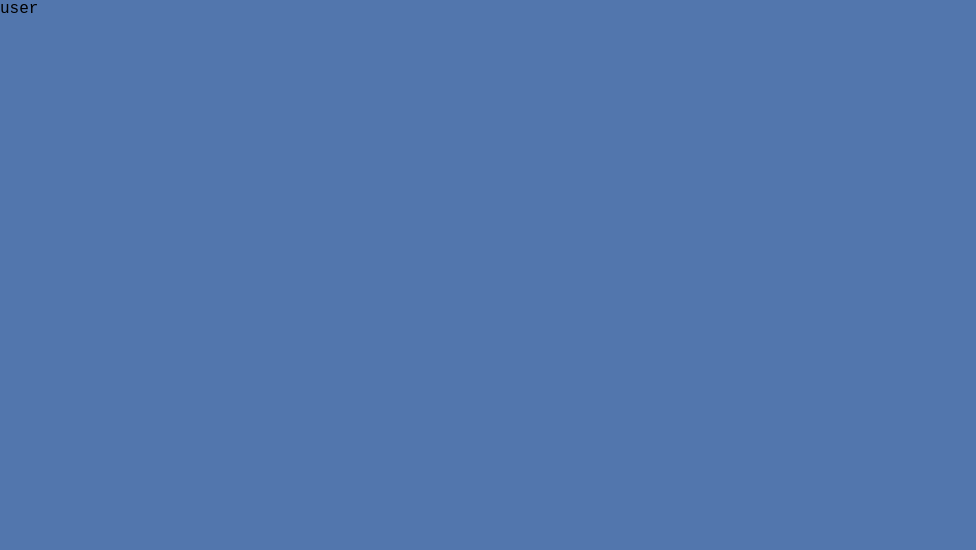
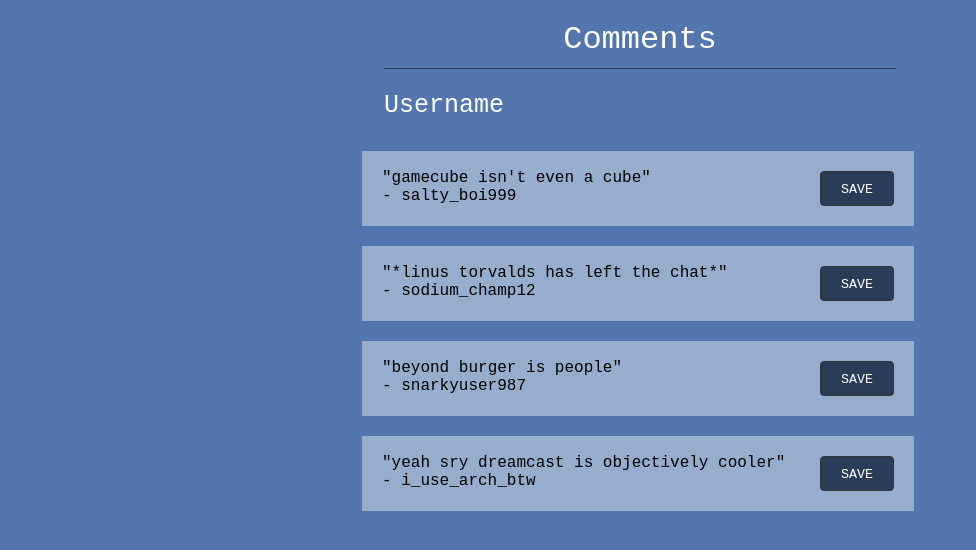
Before and after one commit to best-salitest-hacker-news-trolls/front-end, a React (Create React App) app in the folder saltinator/: page /user/1 in a window 1280 px wide. Shown: the top 550 px of the page, without its empty margins (0-976 px from the left). Built offline with nearby package versions, Linux system fonts and the light colour scheme.

Commit message:
Added user and saved componentes

```diff
--- a/saltinator/src/components/PrivateRoute.js
+++ b/saltinator/src/components/PrivateRoute.js
@@ -6,7 +6,7 @@ const PrivateRoute = ({ component: Component, ...rest }) => {
     <Route
       {...rest}
       render={props => {
-        if (localStorage.getItem("token")) {
+        if (localStorage.getItem("salty_token")) {
           return <Component {...props} />;
         } else {
           return <Redirect to="/login" />;
--- a/saltinator/src/components/leaderboard/LeaderCard.js
+++ b/saltinator/src/components/leaderboard/LeaderCard.js
@@ -1,5 +1,6 @@
 import React from "react";
 import styled from "styled-components";
+import { Link } from "react-router-dom"
 
 const Card = styled.div`
   display: flex;
@@ -16,13 +17,14 @@ const Card = styled.div`
 const Button = styled.button`
   background-color: #2a3c58;
   color: white;
-  width: 25%;
+  // width: 25%;
   font-family: "Roboto Mono", monospace;
   &:hover{
   background-color: #3E5982;
   }
 
 `;
+
 
 const CardContainer = styled.div`
   display: flex;
@@ -47,9 +49,9 @@ const LeaderCard = props => {
           <br />
           Grains of salt: {props.leader.salt_score}
         </h4>
-
+        <Link to={`/user/${props.leader.id}`}>
         <Button>View Comments</Button>
-
+        </Link>
       </Card>
     </CardContainer>
   );
--- a/saltinator/src/components/leaderboard/Leaderboard.js
+++ b/saltinator/src/components/leaderboard/Leaderboard.js
@@ -10,23 +10,8 @@ const HeaderContainer = styled.div`
 `;
 
 export const Leaderboard = () => {
-  const [leaders, setLeaders] = useState([]);
 
-  useEffect(() => {
-    axios
-      .get("https://swapi.co/api/people/")
-
-      .then(response => {
-        setLeaders(response.data);
-        console.log(response.data);
-      })
-
-      .catch(error => {
-        console.log("Server Error", error);
-      });
-  }, []);
-  // const newLeader = Object.key(leaders)
-  return (
+    return (
     <div>
       <form>
         <h1>Leaderboard</h1>
--- a/saltinator/src/components/saved/Saved.js
+++ b/saltinator/src/components/saved/Saved.js
@@ -1,9 +1,36 @@
-import React from 'react'
+import React, { useEffect, useState } from "react";
+import axios from "axios";
+import UserCard from "../user/UserCard";
+import { commentData } from "../../utils/mockData";
+import styled from "styled-components";
+
+const CommentContainer = styled.div`
+  display: flex;
+  justify-content: space-between;
+  align-items: center;
+  flex-wrap: wrap;
+  width: 45vw;
+  margin: 0 auto;
+`
 
 export const Saved = () => {
-    return (
-        <div>
-            saved
-        </div>
-    )
-}
+
+  return (
+
+      <div>
+
+      <form>
+        <h1>Saved Comments</h1>
+
+        </form>
+
+      <CommentContainer>
+      {commentData.map((comment, index) => (
+        <UserCard comment={comment} key={index} />
+      ))}
+
+    </CommentContainer>
+
+    </div>
+  );
+};
--- a/saltinator/src/components/user/User.js
+++ b/saltinator/src/components/user/User.js
@@ -1,9 +1,31 @@
-import React from 'react'
+import React, { useEffect, useState } from "react";
+import axios from "axios";
+import UserCard from "./UserCard";
+import { commentData } from "../../utils/mockData";
+import styled from "styled-components";
+
+const CommentContainer = styled.div`
+  display: flex;
+  justify-content: space-between;
+  align-items: center;
+  flex-wrap: wrap;
+  width: 45vw;
+  margin: 0 auto;
+`;
 
 export const User = () => {
-    return (
-        <div>
-            user
-        </div>
-    )
-}
+  return (
+    <div>
+      <form>
+        <h1>Comments</h1>
+        <h2>Username</h2>
+      </form>
+
+      <CommentContainer>
+        {commentData.map((comment, index) => (
+          <UserCard comment={comment} key={index} />
+        ))}
+      </CommentContainer>
+    </div>
+  );
+};
--- /dev/null
+++ b/saltinator/src/components/user/UserCard.js
@@ -0,0 +1,34 @@
+import React from "react";
+import styled from "styled-components";
+import { Link } from "react-router-dom"
+
+const Card = styled.div`
+display: flex;
+justify-content: space-between;
+width: 40vw;
+padding-left: 20px;
+padding-right: 20px;
+margin: 10px;
+background-color: #97adce;
+`
+const Button = styled.button`
+background-color: #2a3c58;
+color: white;
+// width: 25%;
+height: 35px;
+font-family: "Roboto Mono", monospace;
+&:hover{
+background-color: #3E5982;
+`
+
+const UserCard = props => {
+  return (
+    <Card><br/>
+        "{props.comment.comment}"<br/>
+        - {props.comment.username}
+
+        <Button>Save</Button>
+    </Card>
+  );
+};
+export default UserCard;
```
